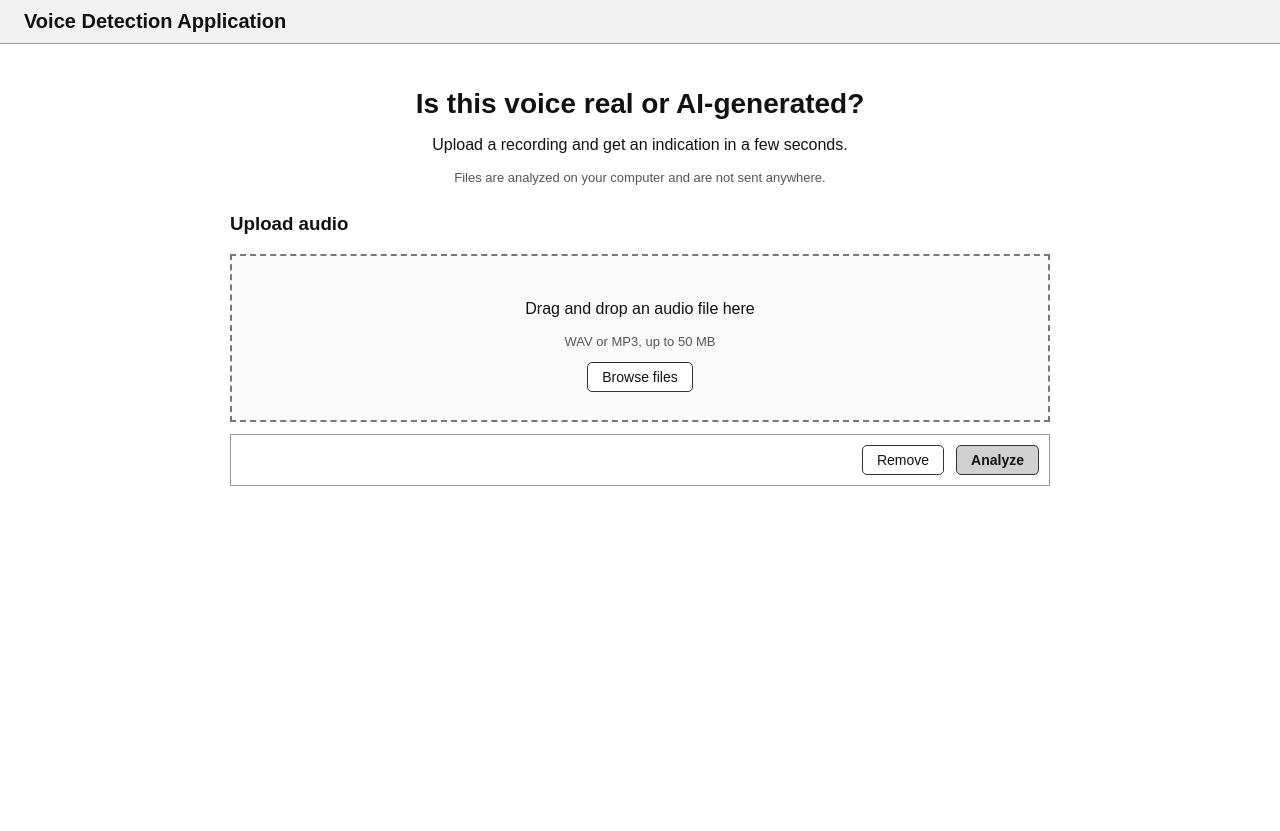
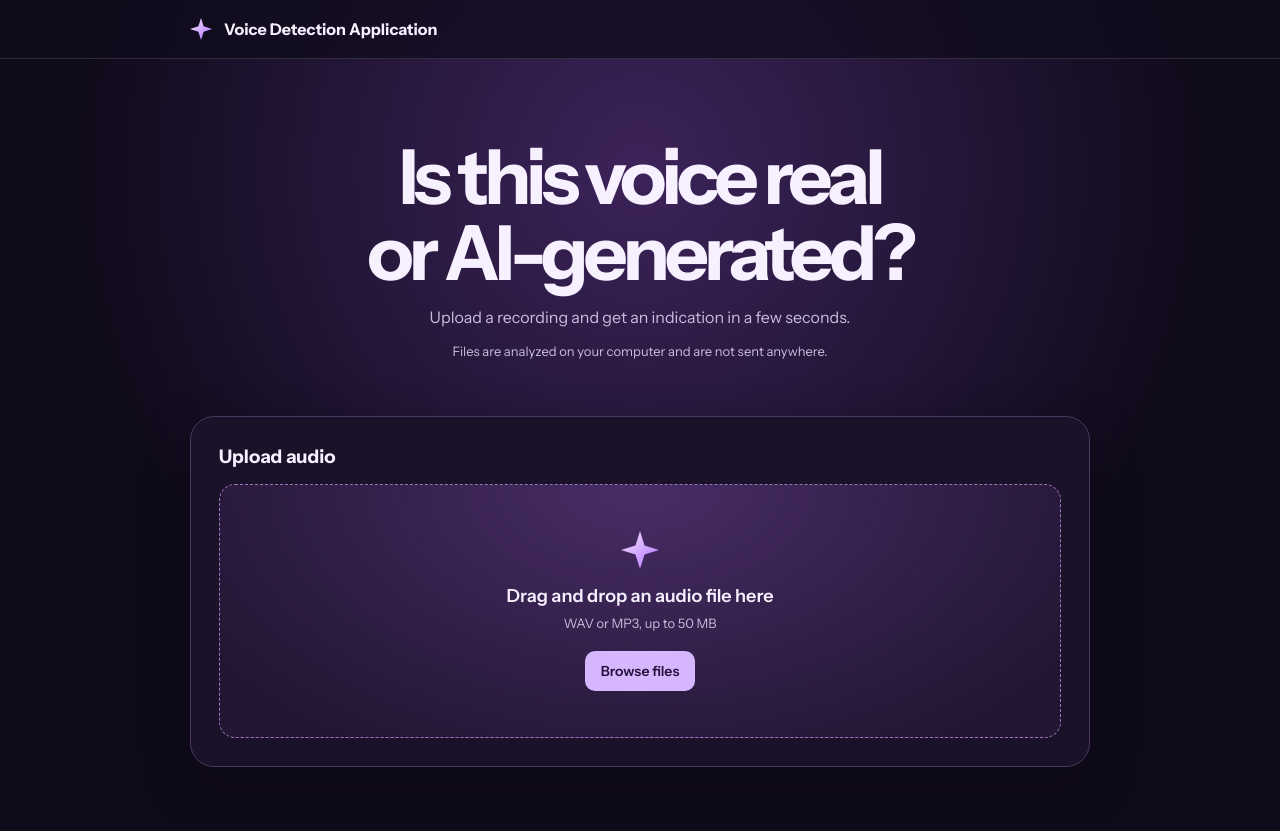
Before and after one commit to yousifsarhan/Develop-a-machine-learning-model-for-Deepfake-Voice-detection, a Flask app: page / in a window 1280 px wide. Before the commit the page ends 486 px from the top, so only its background shows below. Run offline with Flask 3, Linux system fonts and the light colour scheme; parts of the project's set-up code (start-up, migrations or seed data) failed here and were passed over.

Commit message:
Refresh the voice detector interface with a violet studio theme

```diff
--- a/voice_detector_project 2/static/style.css
+++ b/voice_detector_project 2/static/style.css
@@ -1,3 +1,4 @@
+@import url('https://fonts.googleapis.com/css2?family=Instrument+Sans:wght@400;500;600;700&display=swap');
 body { font-family: Arial, Helvetica, sans-serif; margin: 0; color: #111; background: #fff; }
 header { background: #f2f2f2; border-bottom: 1px solid #999; padding: 10px 24px; }
 header h1 { font-size: 20px; margin: 0; }
@@ -29,3 +30,100 @@ button.active { background: #bbb; }
 #playhead { position: absolute; top: 0; bottom: 0; width: 2px; background: #000; left: 0; pointer-events: none; }
 audio { width: 100%; margin-top: 10px; }
 input[type=number] { width: 70px; }
+
+
+/* Violet studio theme */
+:root {
+  color-scheme: dark;
+  --text: #f7f0ff;
+  --muted: #cbbddd;
+  --border: #4b375f;
+  --accent: #d5b6ff;
+}
+* { box-sizing: border-box; }
+[hidden] { display: none !important; }
+body {
+  min-height: 100vh;
+  font-family: 'Instrument Sans', system-ui, sans-serif;
+  color: var(--text);
+  background: radial-gradient(ellipse at 50% 170px, #3c235a, transparent 560px), #100b1b;
+}
+header {
+  background: #100b1bbd;
+  border-bottom: 1px solid #ffffff20;
+  padding: 18px max(20px, calc((100% - 900px) / 2));
+}
+header h1 { display: flex; gap: 12px; align-items: center; font-size: 16px; }
+header h1::before, #drop::before {
+  content: '';
+  display: block;
+  background: linear-gradient(135deg, #f6e3ff, #b171ff);
+  clip-path: polygon(50% 0, 62% 38%, 100% 50%, 62% 62%, 50% 100%, 38% 62%, 0 50%, 38% 38%);
+}
+header h1::before { width: 22px; height: 22px; flex: none; }
+main { max-width: 948px; padding: 0 24px 64px; }
+#home { margin: 0; padding: clamp(44px, 8vw, 80px) 0 24px; }
+#home h2 {
+  max-width: 650px;
+  margin: 0 auto 16px;
+  font-size: clamp(2.5rem, 7vw, 4.75rem);
+  line-height: 1;
+  letter-spacing: -.062em;
+  text-wrap: balance;
+}
+#home p, .note, #file-info, #steps li { color: var(--muted); }
+section:not(#home) {
+  margin-top: 20px;
+  padding: clamp(16px, 3vw, 28px);
+  background: #1a1228;
+  border: 1px solid var(--border);
+  border-radius: 24px;
+  box-shadow: 0 20px 50px #08041066;
+}
+h3 { margin: 0 0 16px; }
+#drop {
+  padding: clamp(28px, 5vw, 46px) 16px;
+  border: 1px dashed #9b76bf;
+  border-radius: 16px;
+  background: radial-gradient(ellipse at top, #482d67, transparent 85%), #231633;
+}
+#drop::before { width: 38px; height: 38px; margin: 0 auto 16px; }
+#drop p { margin: 0 0 8px; }
+#drop p:first-of-type { font-size: 1.125rem; font-weight: 600; }
+#drop.over { border-color: #f6e2ff; background: #4a3065; }
+button, .button {
+  display: inline-block;
+  font: 600 .875rem 'Instrument Sans', system-ui, sans-serif;
+  color: var(--text);
+  background: #2c203a;
+  border: 1px solid #665174;
+  border-radius: 10px;
+  padding: 10px 15px;
+}
+button:hover, .button:hover { background: #473158; }
+button.active { background: #62467d; border-color: #bc9adc; }
+#browse, button.primary { background: var(--accent); color: #24123a; border-color: transparent; }
+#browse { margin-top: 12px; }
+#browse:hover, button.primary:hover { background: #ead6ff; }
+button:disabled { opacity: .6; cursor: wait; }
+:focus-visible { outline: 2px solid #eed9ff; outline-offset: 4px; }
+.error { color: #ffdbeb; background: #4b2036; border-color: #a35b7c; border-radius: 10px; padding: 12px; }
+#file-card { border-color: var(--border); border-radius: 12px; padding: 12px; }
+#file-name, #progress-name { overflow-wrap: anywhere; }
+input, progress { accent-color: var(--accent); }
+#steps li.done { color: var(--text); }
+#scale { border: 0; height: 30px; }
+#scale .z { line-height: 30px; font-weight: 600; }
+.real { background: #24504b; border-radius: 8px 0 0 8px; }
+.unc { background: #55416f; }
+.syn { background: #723951; border-radius: 0 8px 8px 0; }
+#marker { border-top-color: #fff; }
+#scroller { border-color: var(--border); border-radius: 12px; }
+#wave { background: #eadcf6; }
+#playhead { background: #a146f2; }
+#filters, #custom { display: flex; gap: 6px; align-items: center; flex-wrap: wrap; }
+input[type=number] { padding: 8px; border: 1px solid #665174; border-radius: 8px; background: #2c203a; color: var(--text); }
+@media (max-width: 480px) {
+  main { padding-inline: 14px; }
+  .row { gap: 8px; }
+}
```
